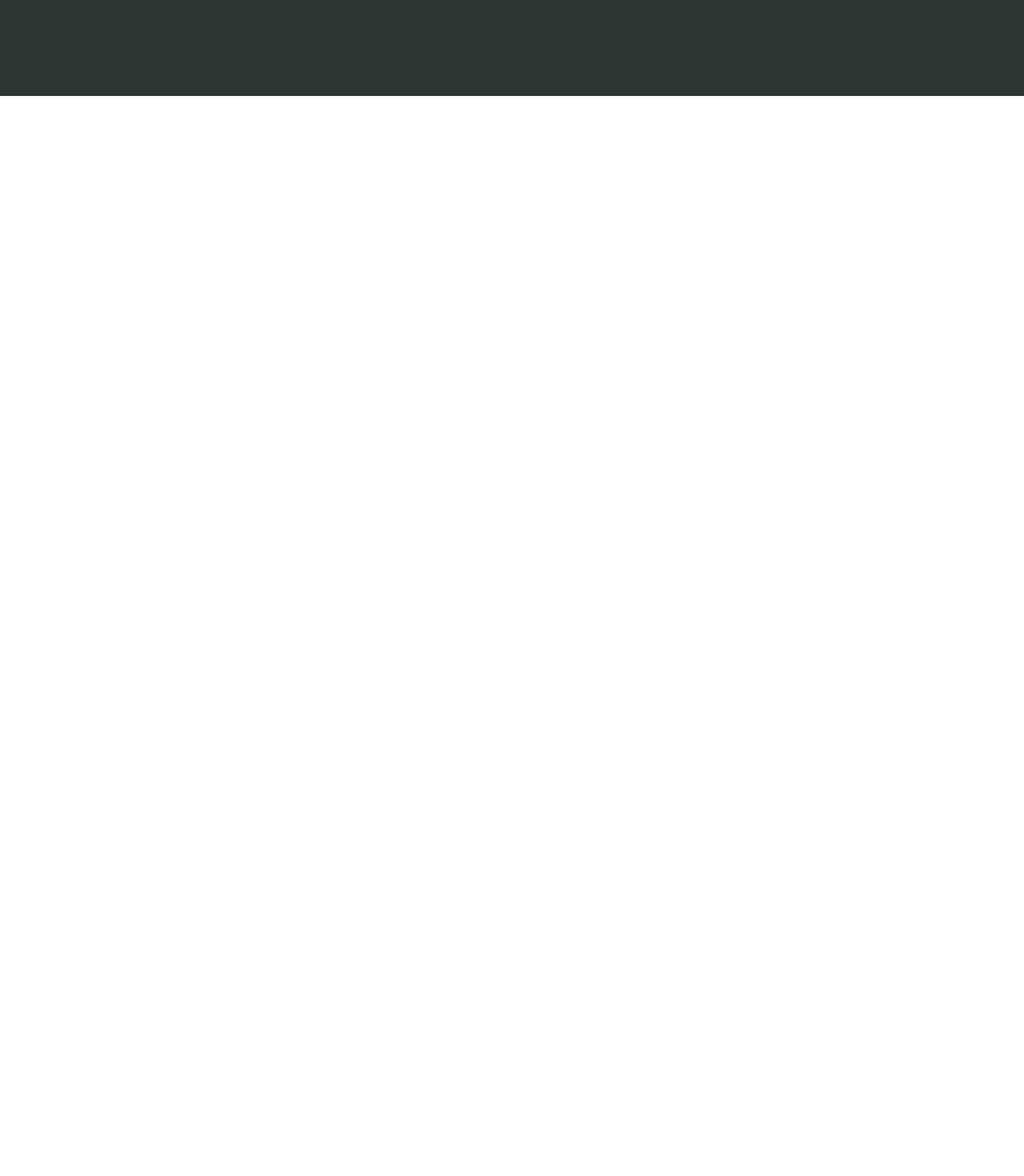
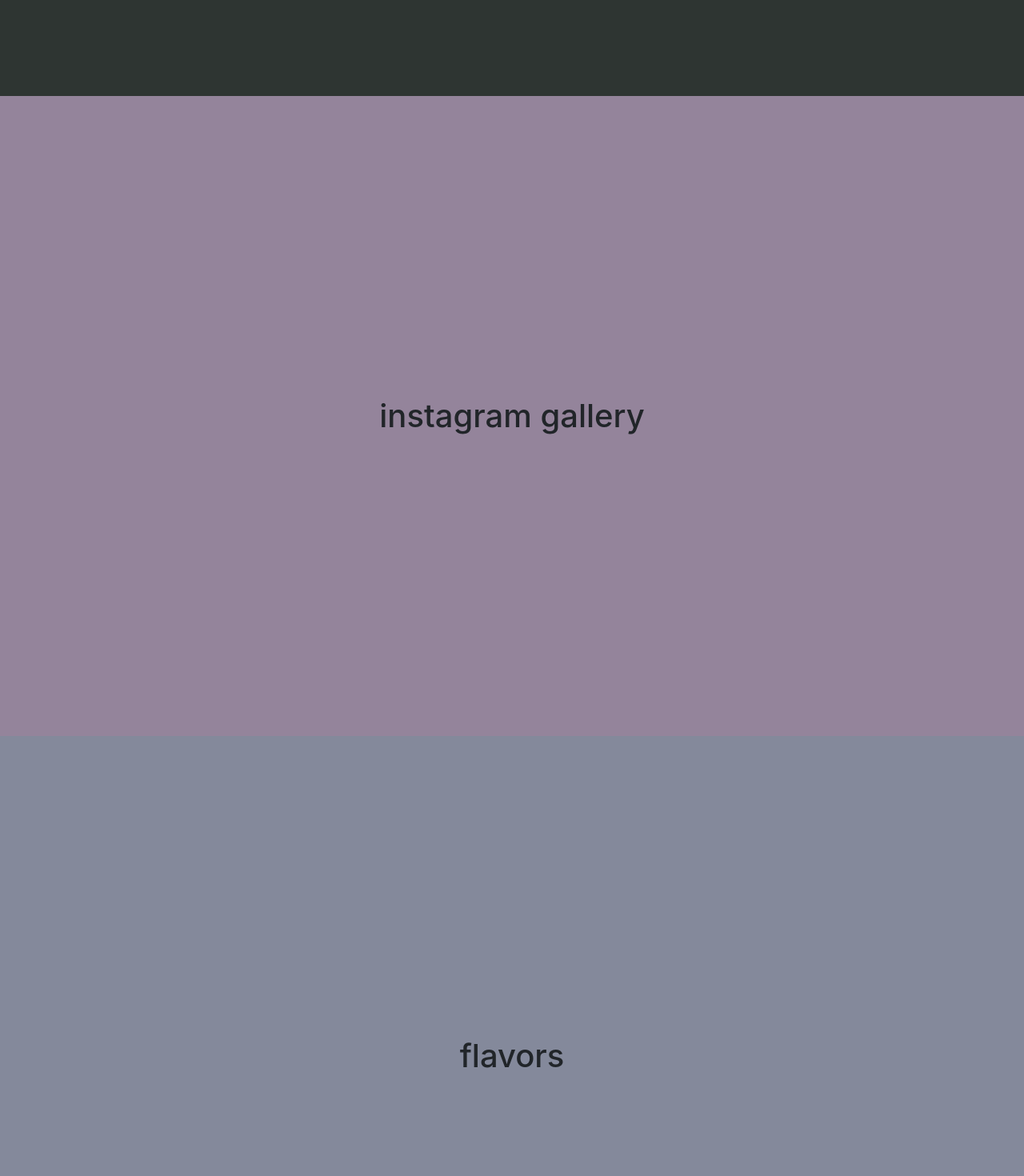
Before and after one commit to aarkitekkt/zeesy-bakes, a React (Create React App) app: page / in a window 1280 px wide. Shown: the part 680-2150 px from the top of the page at 80% size. Before the commit the page ends 800 px from the top, so only its background shows below. Built offline with nearby package versions, Linux system fonts and the light colour scheme.

Commit message:
add basic section components

```diff
--- a/src/App.js
+++ b/src/App.js
@@ -1,11 +1,19 @@
 import React from 'react';
 import Landing from './Components/Landing';
+import Instagram from './Components/Instagram';
+import Flavors from './Components/Flavors';
+import Pricing from './Components/Pricing';
+import Contact from './Components/Contact';
 import './App.css';
 
 function App() {
   return (
     <div className="App">
       <Landing />
+      <Instagram />
+      <Flavors />
+      <Pricing />
+      <Contact />
     </div>
   );
 }
--- /dev/null
+++ b/src/Components/Contact/index.js
@@ -0,0 +1,16 @@
+import React from 'react';
+import "./style.css";
+
+function Contact() {
+    return (
+        <div className="contact">
+            <div id="contactContent">
+                <div id="contactTitle">
+                    <h1>Contact</h1>
+                </div>
+            </div>
+        </div>
+    )
+}
+
+export default Contact;
--- /dev/null
+++ b/src/Components/Contact/style.css
@@ -0,0 +1,13 @@
+.contact {
+    background-color: #849b8b;
+    width: 100%;
+    height: 100vh;
+    margin: 0px;
+}
+
+#contactContent {
+    position: relative;
+    top: 50%;
+    left: 50%;
+    transform: translate(-50%, -50%);
+}
--- /dev/null
+++ b/src/Components/Flavors/index.js
@@ -0,0 +1,16 @@
+import React from 'react';
+import "./style.css";
+
+function Flavors() {
+    return (
+        <div className="flavors">
+            <div id="flavorsContent">
+                <div id="flavorsTitle">
+                    <h1>flavors</h1>
+                </div>
+            </div>
+        </div>
+    )
+}
+
+export default Flavors;
--- /dev/null
+++ b/src/Components/Flavors/style.css
@@ -0,0 +1,13 @@
+.flavors {
+    background-color: #84899b;
+    width: 100%;
+    height: 100vh;
+    margin: 0px;
+}
+
+#flavorsContent {
+    position: relative;
+    top: 50%;
+    left: 50%;
+    transform: translate(-50%, -50%);
+}
--- /dev/null
+++ b/src/Components/Instagram/index.js
@@ -0,0 +1,16 @@
+import React from 'react';
+import "./style.css";
+
+function Instagram() {
+    return (
+        <div className="instagram">
+            <div id="instagramContent">
+                <div id="instagramTitle">
+                    <h1>instagram gallery</h1>
+                </div>
+            </div>
+        </div>
+    )
+}
+
+export default Instagram;
--- /dev/null
+++ b/src/Components/Instagram/style.css
@@ -0,0 +1,13 @@
+.instagram {
+    background-color: #94849B;
+    width: 100%;
+    height: 100vh;
+    margin: 0px;
+}
+
+#instagramContent {
+    position: relative;
+    top: 50%;
+    left: 50%;
+    transform: translate(-50%, -50%);
+}
--- a/src/Components/Landing/index.js
+++ b/src/Components/Landing/index.js
@@ -3,7 +3,7 @@ import "./style.css";
 
 function Landing() {
     return (
-        <div id="landing">
+        <div className="landing">
             <div id="landingContent">
                 <h1 id="landingTitle">zeesy bakes</h1>
             </div>
--- a/src/Components/Landing/style.css
+++ b/src/Components/Landing/style.css
@@ -1,4 +1,4 @@
-#landing {
+.landing {
     background-color: #2E3532;
     width: 100%;
     height: 100vh;
--- /dev/null
+++ b/src/Components/Pricing/index.js
@@ -0,0 +1,16 @@
+import React from 'react';
+import "./style.css";
+
+function Pricing() {
+    return (
+        <div className="pricing">
+            <div id="pricingContent">
+                <div id="pricingTitle">
+                    <h1>Pricing</h1>
+                </div>
+            </div>
+        </div>
+    )
+}
+
+export default Pricing;
--- /dev/null
+++ b/src/Components/Pricing/style.css
@@ -0,0 +1,13 @@
+.pricing {
+    background-color: #849b8b;
+    width: 100%;
+    height: 100vh;
+    margin: 0px;
+}
+
+#pricingContent {
+    position: relative;
+    top: 50%;
+    left: 50%;
+    transform: translate(-50%, -50%);
+}
```
